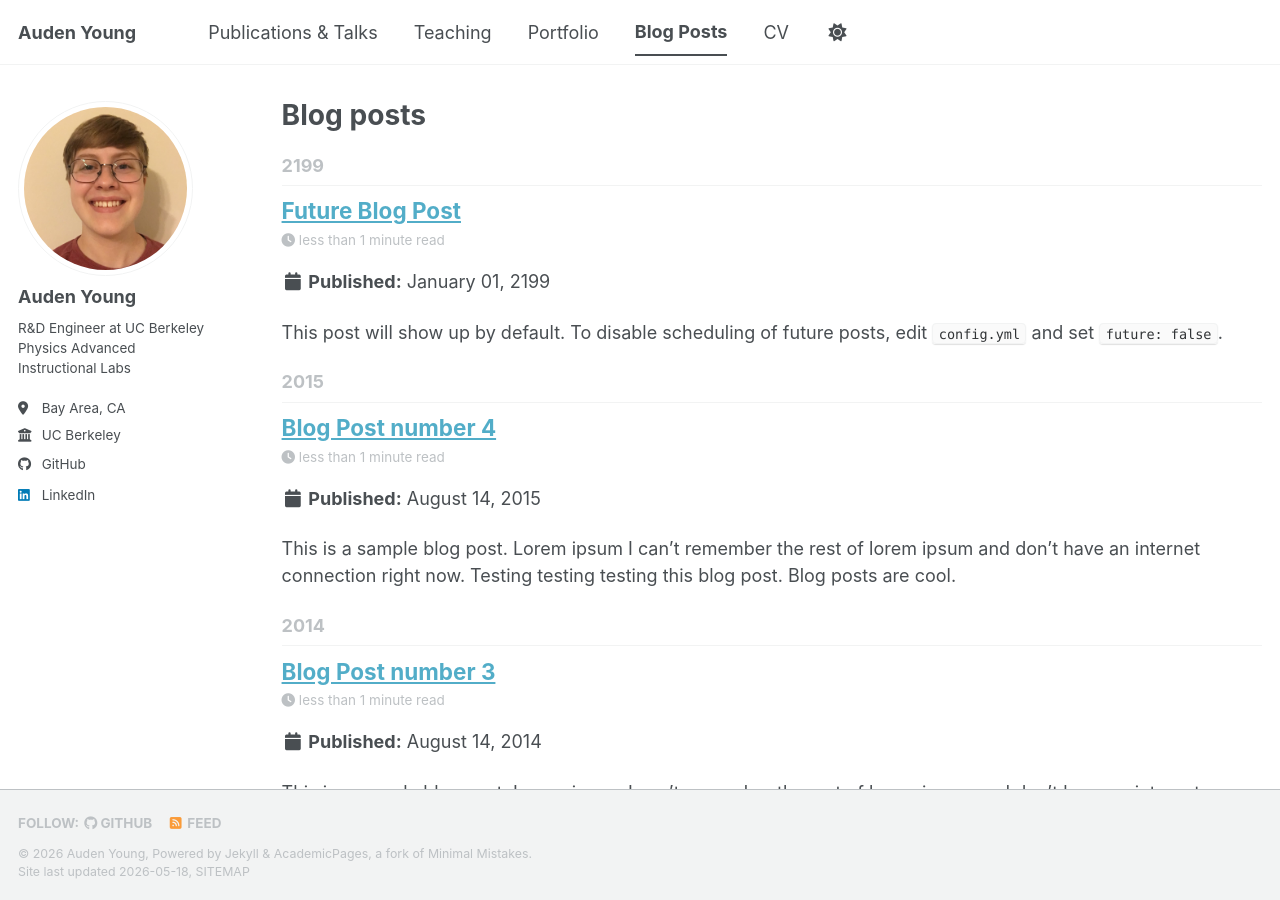
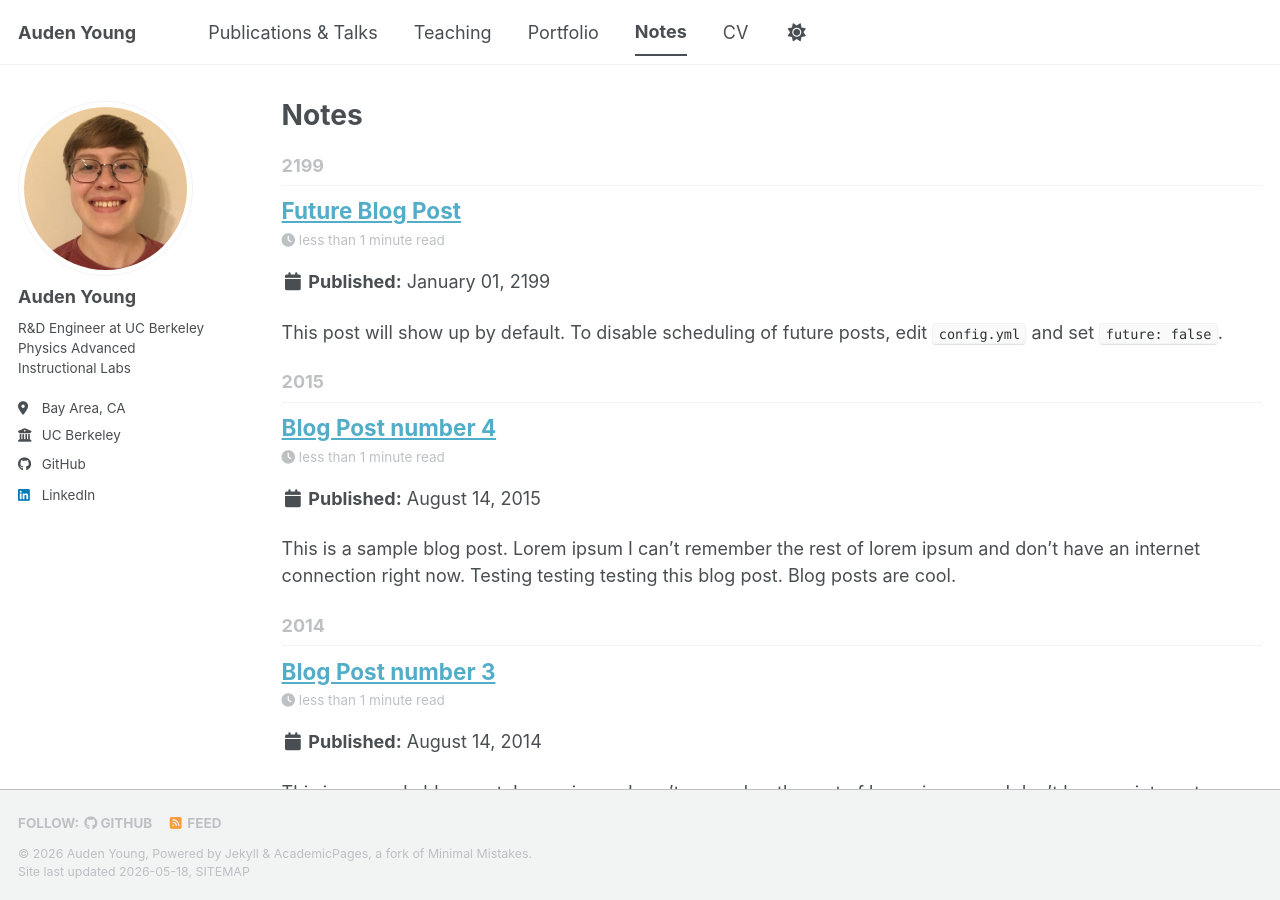
Before and after one commit to physicsnerd/physicsnerd.github.io, a Jekyll site: the page built from _pages/year-archive.html, in a window 1280 px wide and 900 px high. Built offline with Jekyll 4.4.1, drawn with Linux system fonts in a browser that asks for light colours; a script bundle is joined from its source files by our own code; library files that are not in the unit come from our copies.

Commit message:
switched blog post page name to notes

```diff
--- a/_data/navigation.yml
+++ b/_data/navigation.yml
@@ -20,8 +20,8 @@ main:
   - title: "Portfolio"
     url: /portfolio/
 
-  - title: "Blog Posts"
-    url: /year-archive/
+  - title: "Notes"
+    url: /notes/
 
   - title: "CV"
     url: /files/auden_young_cv.pdf
--- a/_pages/year-archive.html
+++ b/_pages/year-archive.html
@@ -1,7 +1,7 @@
 ---
 layout: archive
-permalink: /year-archive/
-title: "Blog posts"
+permalink: /notes/
+title: "Notes"
 author_profile: true
 redirect_from:
   - /wordpress/blog-posts/
```
